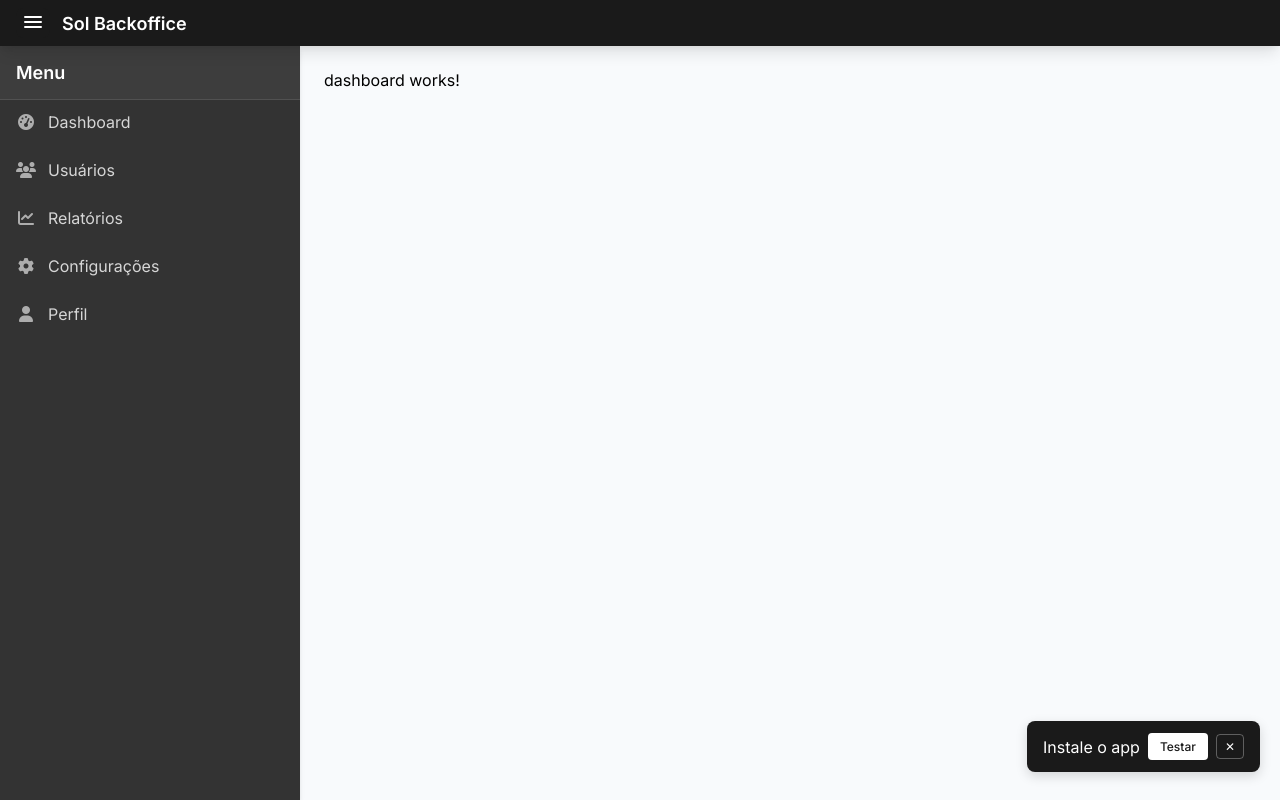
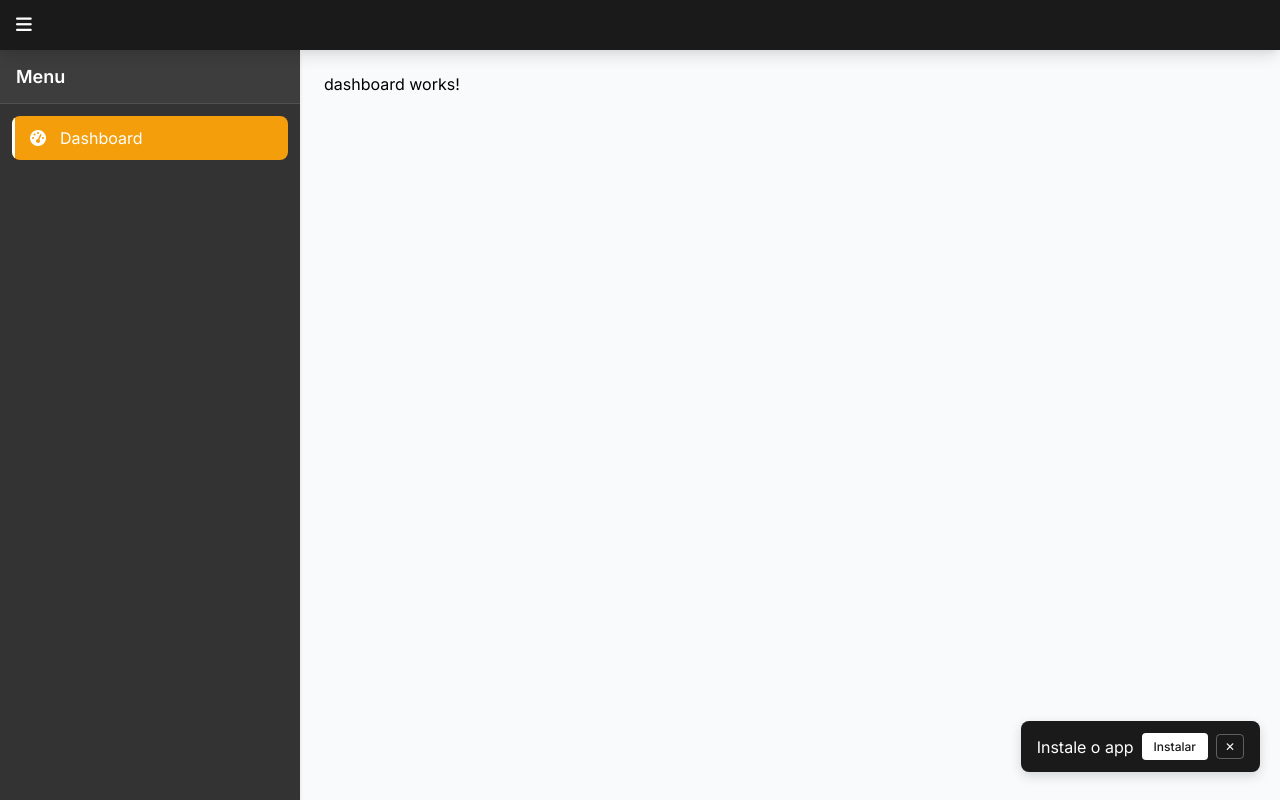
Before and after one commit to EduardoDrozda/sol-backoffice.web, an Angular app: page /dashboard in a window 1280 px wide. Built offline with nearby package versions, Linux system fonts and the light colour scheme; no server answers.

Commit message:
feat: create layout sidebar buttons

```diff
--- a/src/app/core/components/pwa-status/pwa-status.component.html
+++ b/src/app/core/components/pwa-status/pwa-status.component.html
@@ -3,7 +3,7 @@
     <div class="pwa-install-content">
       <span>{{ 'Instale o app' }}</span>
       <button (click)="installPWA()" class="pwa-install-btn">
-        {{ isDevMode() ? 'Testar' : 'Instalar' }}
+        Instalar
       </button>
       <button (click)="dismissInstallPrompt()" class="pwa-dismiss-btn">
         ✕
--- a/src/app/core/components/pwa-status/pwa-status.component.ts
+++ b/src/app/core/components/pwa-status/pwa-status.component.ts
@@ -1,8 +1,7 @@
 import { Component, OnInit, OnDestroy } from '@angular/core';
 import { CommonModule } from '@angular/common';
-import { PwaService } from '@core/services/pwa.service';
+import { PwaService } from '@core/services/pwa/pwa.service';
 import { Subscription } from 'rxjs';
-import { isDevMode } from '@angular/core';
 
 @Component({
   selector: 'app-pwa-status',
@@ -23,9 +22,11 @@ export class PwaStatusComponent implements OnInit, OnDestroy {
 
   ngOnInit(): void {
     this.subscriptions.push(
+
       this.pwaService.updateAvailable.subscribe(available => {
         this.updateAvailable = available;
       }),
+
       this.pwaService.isOnline.subscribe(online => {
         this.isOnline = online;
       })
@@ -34,7 +35,7 @@ export class PwaStatusComponent implements OnInit, OnDestroy {
     this.isPWAInstalled = this.pwaService.isPWAInstalled();
     this.setupInstallPrompt();
 
-    if (isDevMode() && !this.isPWAInstalled) {
+    if (!this.isPWAInstalled) {
       setTimeout(() => {
         this.showInstallPrompt = true;
       }, 3000);
@@ -59,12 +60,6 @@ export class PwaStatusComponent implements OnInit, OnDestroy {
   }
 
   async installPWA(): Promise<void> {
-    if (isDevMode()) {
-      alert('Em desenvolvimento: Simulação de instalação do PWA');
-      this.showInstallPrompt = false;
-      return;
-    }
-
     await this.pwaService.installPWA();
     this.showInstallPrompt = false;
   }
@@ -76,8 +71,4 @@ export class PwaStatusComponent implements OnInit, OnDestroy {
   async applyUpdate(): Promise<void> {
     await this.pwaService.applyUpdate();
   }
-
-  isDevMode(): boolean {
-    return isDevMode();
-  }
 }
--- a/src/app/core/interceptor/auth/auth.interceptor.ts
+++ b/src/app/core/interceptor/auth/auth.interceptor.ts
@@ -4,11 +4,5 @@ import { tap } from 'rxjs';
 export const authInterceptor: HttpInterceptorFn = (req, next) => {
   const cloned = req.clone({ withCredentials: true });
 
-  return next(cloned).pipe(
-    tap((event) => {
-      if (event.type === HttpEventType.Response) {
-        console.log(event.body);
-      }
-    })
-  );
+  return next(cloned);
 };
--- a/src/app/core/layouts/shell/shell.component.html
+++ b/src/app/core/layouts/shell/shell.component.html
@@ -2,14 +2,7 @@
 
 <main class="shell-layout">
   <header class="shell-layout__header">
-    <button class="sidebar-toggle" (click)="toggleSidebar()" aria-label="Toggle sidebar">
-      <span class="hamburger">
-        <span></span>
-        <span></span>
-        <span></span>
-      </span>
-    </button>
-    <span class="header-title">Sol Backoffice</span>
+    <i class="fa-solid fa-bars sidebar-toggle" (click)="toggleSidebar()" aria-label="Toggle sidebar"></i>
   </header>
 
   <div class="shell-layout__container">
@@ -24,43 +17,19 @@
 
       <nav class="sidebar-nav">
         <ul>
-          <li>
-            <a href="/dashboard" class="nav-link" routerLink="/dashboard" routerLinkActive="active">
-              <i class="fa-solid fa-gauge-high"></i>
-              <span>Dashboard</span>
-            </a>
-          </li>
-          <li>
-            <a href="/users" class="nav-link" routerLink="/users" routerLinkActive="active">
-              <i class="fa-solid fa-users"></i>
-              <span>Usuários</span>
-            </a>
-          </li>
-          <li>
-            <a href="/reports" class="nav-link" routerLink="/reports" routerLinkActive="active">
-              <i class="fa-solid fa-chart-line"></i>
-              <span>Relatórios</span>
-            </a>
-          </li>
-          <li>
-            <a href="/settings" class="nav-link" routerLink="/settings" routerLinkActive="active">
-              <i class="fa-solid fa-gear"></i>
-              <span>Configurações</span>
-            </a>
-          </li>
-          <li>
-            <a href="/profile" class="nav-link" routerLink="/profile" routerLinkActive="active">
-              <i class="fa-solid fa-user"></i>
-              <span>Perfil</span>
-            </a>
-          </li>
+          @for (route of routes; track route.path) {
+            <li>
+              <a class="nav-link" routerLinkActive="active" [routerLink]="route.path">
+                <i [class]="route.icon"></i>
+                <span>{{ route.title }}</span>
+              </a>
+            </li>
+          }
         </ul>
       </nav>
     </aside>
 
-    <div class="sidebar-overlay"
-         [class.overlay-visible]="isSidebarOpen && isMobile"
-         (click)="closeSidebar()"></div>
+    <div class="sidebar-overlay" [class.overlay-visible]="isSidebarOpen && isMobile" (click)="closeSidebar()"></div>
 
     <section class="shell-layout__content">
       <router-outlet />
--- a/src/app/core/layouts/shell/shell.component.scss
+++ b/src/app/core/layouts/shell/shell.component.scss
@@ -16,7 +16,7 @@
   &__header {
     width: 100%;
     background-color: var(--color-primary);
-    padding: var(--spacing-2) var(--spacing-4);
+    padding: var(--spacing-4);
     box-shadow: var(--shadow-lg);
     display: flex;
     align-items: center;
@@ -51,21 +51,13 @@
 }
 
 .sidebar-toggle {
-  background: var(--color-primary);
-  border: none;
+  font-size: var(--font-size-lg);
+  cursor: pointer;
   color: var(--color-text-white);
-  cursor: pointer;
-  padding: var(--spacing-2);
-  border-radius: 8px;
   transition: all 0.2s ease;
-  display: flex;
-  align-items: center;
-  justify-content: center;
 
   &:hover {
-    background-color: var(--color-primary-dark);
-    transform: translateY(-1px);
-    box-shadow: var(--shadow-sm);
+    color: var(--color-accent);
   }
 
   &:active {
@@ -76,61 +68,6 @@
     outline: 2px solid var(--color-accent);
     outline-offset: 2px;
   }
-}
-
-.hamburger {
-  display: flex;
-  flex-direction: column;
-  gap: 3px;
-  width: 18px;
-  height: 14px;
-  position: relative;
-
-  span {
-    width: 100%;
-    height: 2px;
-    background-color: var(--color-text-white);
-    border-radius: 1px;
-    transition: all 0.3s ease;
-    transform-origin: center;
-    border: none;
-
-    &:nth-child(1) {
-      transform: translateY(0);
-    }
-
-    &:nth-child(2) {
-      transform: translateY(0);
-    }
-
-    &:nth-child(3) {
-      transform: translateY(0);
-    }
-  }
-
-  .sidebar-open & {
-    span {
-      &:nth-child(1) {
-        transform: translateY(5px) rotate(45deg);
-      }
-
-      &:nth-child(2) {
-        opacity: 0;
-      }
-
-      &:nth-child(3) {
-        transform: translateY(-5px) rotate(-45deg);
-      }
-    }
-  }
-}
-
-.header-title {
-  color: var(--color-text-white);
-  font-weight: var(--font-weight-semibold);
-  font-size: var(--font-size-lg);
-  letter-spacing: var(--letter-spacing-tight);
-  margin: 0;
 }
 
 .sidebar-header {
@@ -192,6 +129,7 @@
 .sidebar-nav {
   flex: 1;
   min-width: 280px;
+  padding: var(--spacing-3);
 
   ul {
     list-style: none;
@@ -202,6 +140,8 @@
   li {
     width: 100%;
     margin-bottom: var(--spacing-1);
+    border-radius: var(--spacing-4);
+    outline: none;
   }
 
   a,
@@ -218,6 +158,8 @@
     position: relative;
     overflow: hidden;
     background-color: transparent;
+    outline: none;
+    border-radius: var(--spacing-2);
 
     i {
       width: 20px;
@@ -240,11 +182,6 @@
         color: var(--color-text-white);
         transform: scale(1.05);
       }
-    }
-
-    &:focus {
-      outline: 2px solid var(--color-accent);
-      outline-offset: 2px;
     }
 
     &:active {
--- a/src/app/core/layouts/shell/shell.component.ts
+++ b/src/app/core/layouts/shell/shell.component.ts
@@ -1,17 +1,26 @@
 import { Component, HostListener } from '@angular/core';
-import { RouterOutlet } from '@angular/router';
+import { RouterLink, RouterLinkActive, RouterOutlet } from '@angular/router';
 import { PwaStatusComponent } from '@core/components/pwa-status/pwa-status.component';
 import { CommonModule } from '@angular/common';
+import { RouteOptions } from '@core/models/route-options.model';
 
 @Component({
   selector: 'app-shell',
-  imports: [RouterOutlet, PwaStatusComponent, CommonModule],
+  imports: [RouterOutlet, PwaStatusComponent, CommonModule, RouterLinkActive, RouterLink],
   templateUrl: './shell.component.html',
   styleUrl: './shell.component.scss'
 })
 export class ShellComponent {
   isSidebarOpen = true;
   isMobile = false;
+
+  routes: RouteOptions[] = [
+    {
+      title: 'Dashboard',
+      icon: 'fa-solid fa-gauge-high',
+      path: '/dashboard'
+    }
+  ];
 
   constructor() {
     this.checkScreenSize();
@@ -24,13 +33,11 @@ export class ShellComponent {
 
   private checkScreenSize(): void {
     const wasMobile = this.isMobile;
-    this.isMobile = window.innerWidth < 1024; // Breakpoint lg (1024px)
+    this.isMobile = window.innerWidth < 1024;
 
-    // Se mudou de desktop para mobile, fecha o sidebar
     if (!wasMobile && this.isMobile) {
       this.isSidebarOpen = false;
     }
-    // Se mudou de mobile para desktop, abre o sidebar
     else if (wasMobile && !this.isMobile) {
       this.isSidebarOpen = true;
     }
@@ -47,12 +54,8 @@ export class ShellComponent {
   get sidebarClasses(): string {
     const classes = ['shell-layout__sidebar'];
 
-    if (this.isSidebarOpen) {
-      classes.push('sidebar-open');
-    } else {
-      classes.push('sidebar-collapsed');
-    }
-
+    const sidebarClass = this.isSidebarOpen ? 'sidebar-open' : 'sidebar-collapsed';
+    classes.push(sidebarClass);
     return classes.join(' ');
   }
 }
--- a/src/app/core/models/index.ts
+++ b/src/app/core/models/index.ts
@@ -1 +1,4 @@
 export * from './base-response.model';
+export * from './credential.model';
+export * from './route-options.model';
+export * from './user.model';
--- /dev/null
+++ b/src/app/core/models/route-options.model.ts
@@ -0,0 +1,5 @@
+export type RouteOptions = {
+  title: string;
+  icon: string;
+  path: string;
+}
--- a/src/styles/components/_button.scss
+++ b/src/styles/components/_button.scss
@@ -15,6 +15,7 @@
   &:hover {
     transform: translateY(-1px);
     box-shadow: var(--shadow-md);
+    background-color: var(--color-primary-dark);
   }
 
   &:active {
@@ -40,8 +41,8 @@
     border-color: var(--color-primary);
 
     &:hover {
-      background-color: var(--color-primary-dark);
-      border-color: var(--color-primary-dark);
+      background-color: var(--color-primary-light);
+      border-color: var(--color-primary-light);
     }
 
     &:active {
@@ -144,8 +145,8 @@
     border-color: var(--color-primary);
 
     &:hover {
-      background-color: var(--color-primary-dark);
-      border-color: var(--color-primary-dark);
+      background-color: var(--color-primary-light);
+      border-color: var(--color-primary-light);
     }
 
     &:active {
```
Also changed, not shown: src/app/core/services/pwa/pwa.service.ts (renamed from src/app/core/services/pwa.service.ts).
